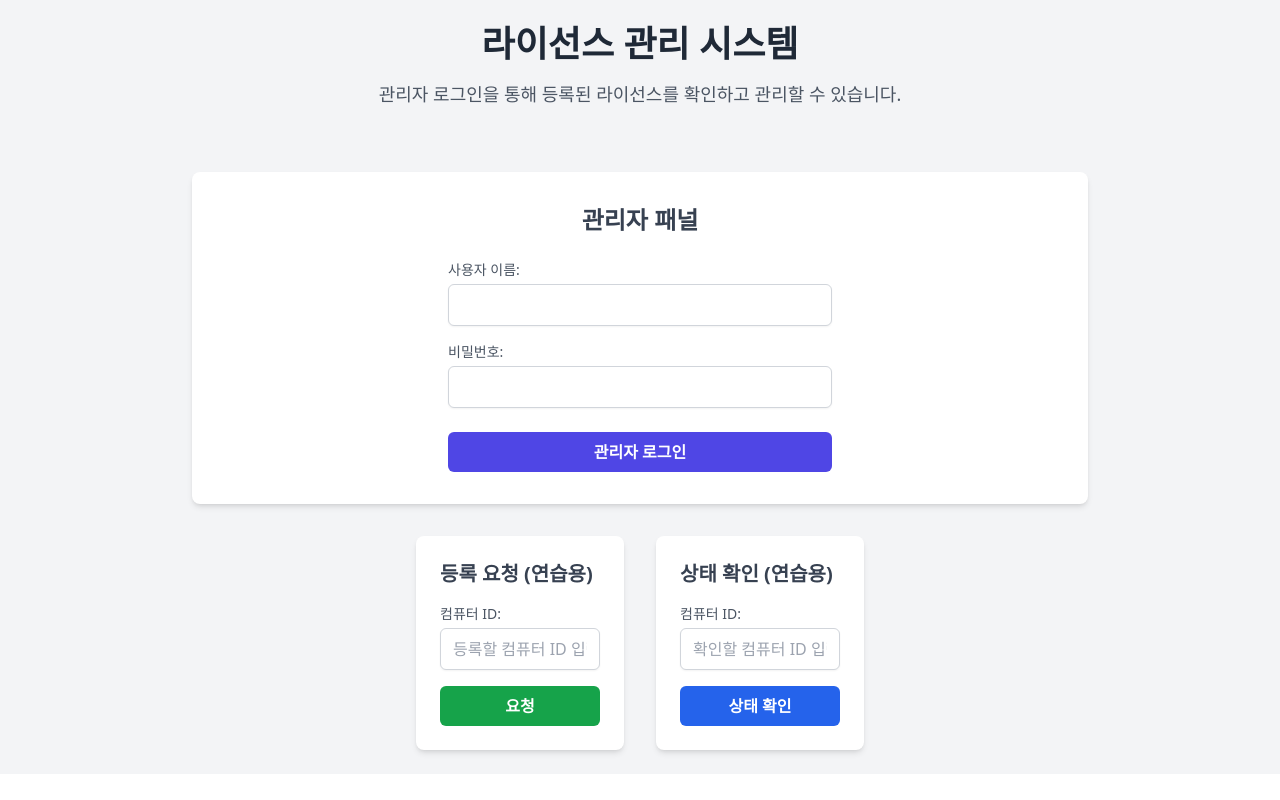
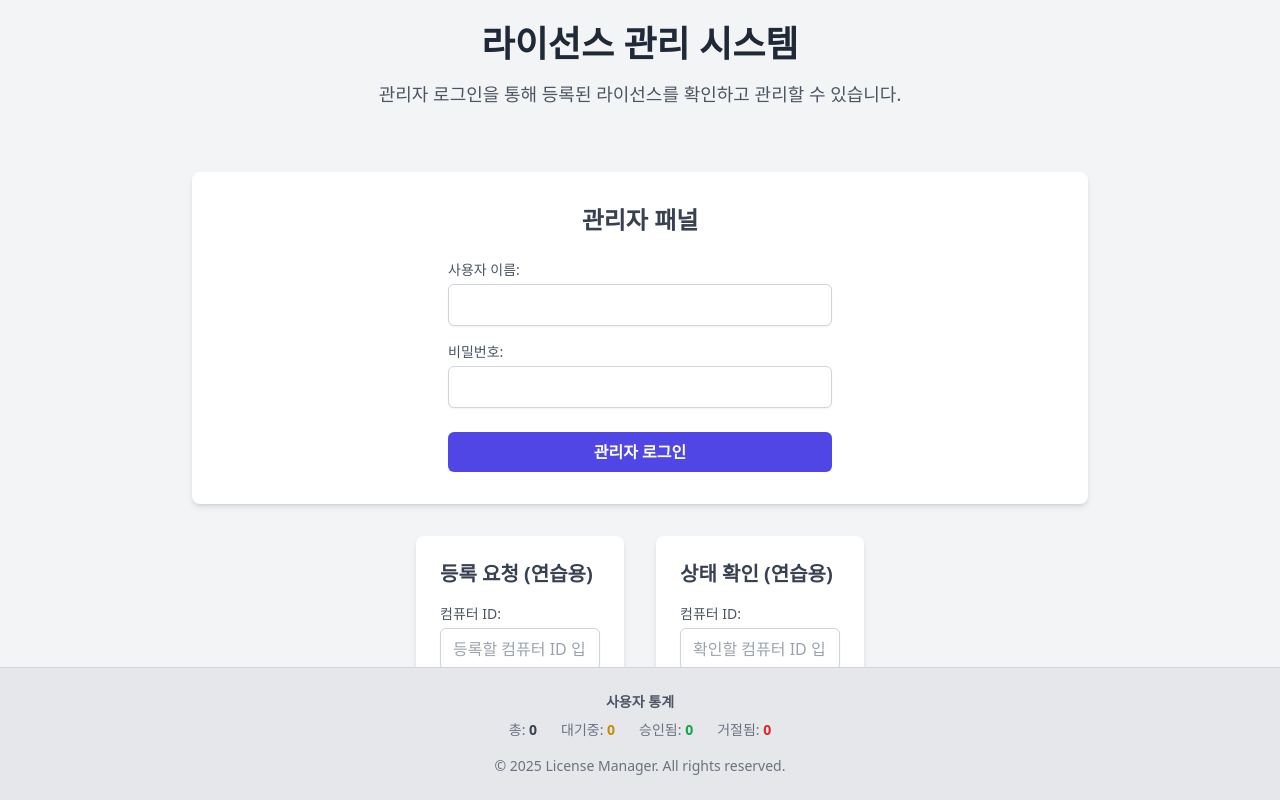
Before and after one commit to DreamHouseKSH/license-admin, a React (Vite) app: page / in a window 1280 px wide. Shown: the top 800 px of the page. Built offline with nearby package versions, Linux system fonts and the light colour scheme; no server answers; the HTML template or start-up script is replaced by a standard one.

Commit message:
feat: 푸터 하단 고정 (position:fixed) 및 콘텐츠 패딩 추가

```diff
--- a/src/App.jsx
+++ b/src/App.jsx
@@ -86,8 +86,8 @@ function App() {
   // --- 렌더링 ---
    return (
     <div className="min-h-screen flex flex-col">
-      {/* 메인 콘텐츠 영역 (flex-grow 추가, items-center 다시 추가) */}
-      <div className="flex-grow p-6 bg-gray-100 flex flex-col items-center space-y-8">
+      {/* 메인 콘텐츠 영역 (하단 패딩 pb-24 추가) */}
+      <div className="flex-grow p-6 pb-24 bg-gray-100 flex flex-col items-center space-y-8"> {/* pb-24 추가 */}
         {/* 랜딩 페이지 소개 */}
         {!isLoggedIn && <LandingIntro />}
 
--- a/src/components/Footer.jsx
+++ b/src/components/Footer.jsx
@@ -2,8 +2,8 @@ import React from 'react';
 
 function Footer({ stats }) {
   return (
-    // max-w-4xl 제거하고 주석 위치 수정 (또는 제거)
-    <footer className="w-full mt-12 py-6 border-t border-gray-300 text-center text-gray-500 text-sm">
+    // position: fixed 적용, mt-12 제거, 배경색 및 z-index 추가
+    <footer className="fixed bottom-0 left-0 right-0 w-full py-6 border-t border-gray-300 text-center text-gray-500 text-sm bg-gray-200 z-10">
       <div className="mb-4">
         <h4 className="text-md font-semibold mb-2 text-gray-600">사용자 통계</h4>
         <div className="flex justify-center gap-6">
```
